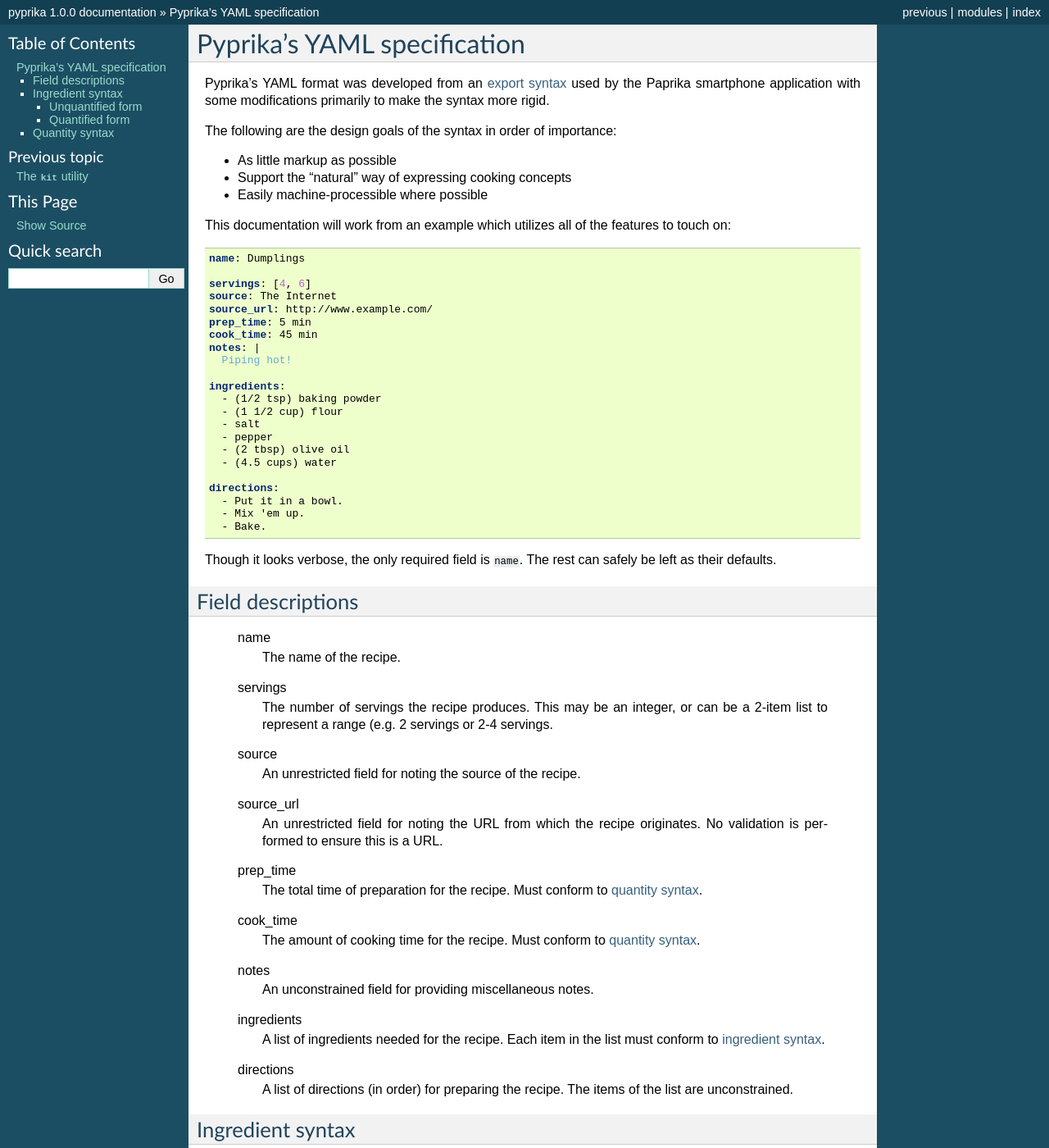
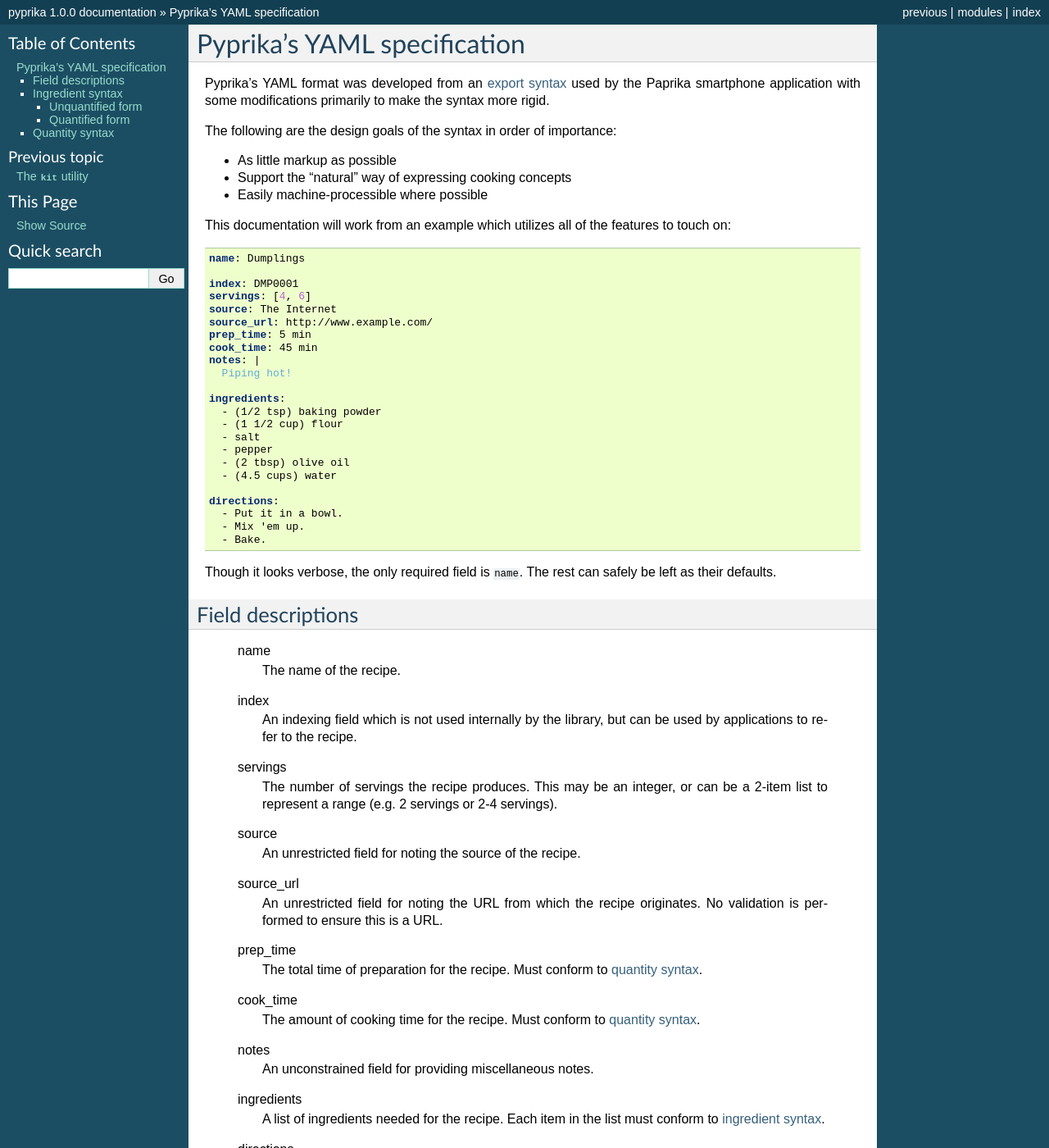
Before and after one commit to OEP/pyprika, a Sphinx documentation site: the page built from doc/source/yaml-spec.rst, in a window 1280 px wide and 1400 px high. Shown: the whole window at 82% size. Built offline with Sphinx 7.4.7, drawn with Linux system fonts in a browser that asks for light colours.

Commit message:
document index field in yaml spec

```diff
--- a/doc/source/yaml-spec.rst
+++ b/doc/source/yaml-spec.rst
@@ -18,6 +18,7 @@ features to touch on:
 
   name: Dumplings
 
+  index: DMP0001
   servings: [4, 6]
   source: The Internet
   source_url: http://www.example.com/
@@ -48,9 +49,13 @@ Field descriptions
   name
     The name of the recipe.
 
+  index
+    An indexing field which is not used internally by the library, but can be
+    used by applications to refer to the recipe.
+
   servings
     The number of servings the recipe produces. This may be an integer, or can
-    be a 2-item list to represent a range (e.g. 2 servings or 2-4 servings.
+    be a 2-item list to represent a range (e.g. 2 servings or 2-4 servings).
 
   source
     An unrestricted field for noting the source of the recipe.
```
